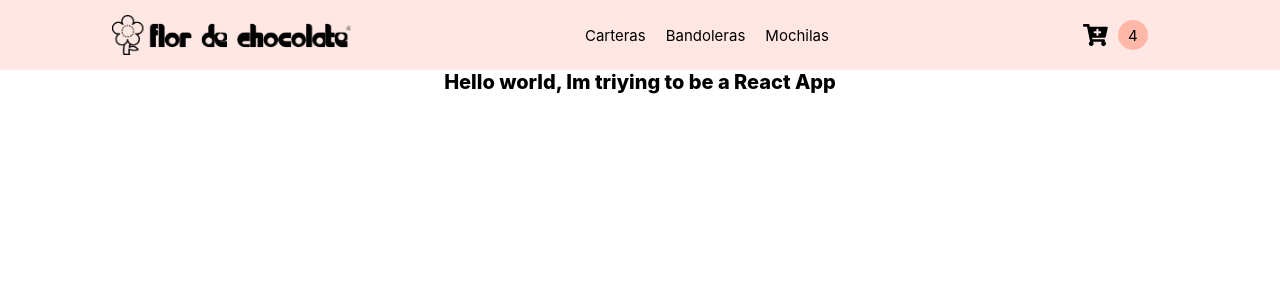
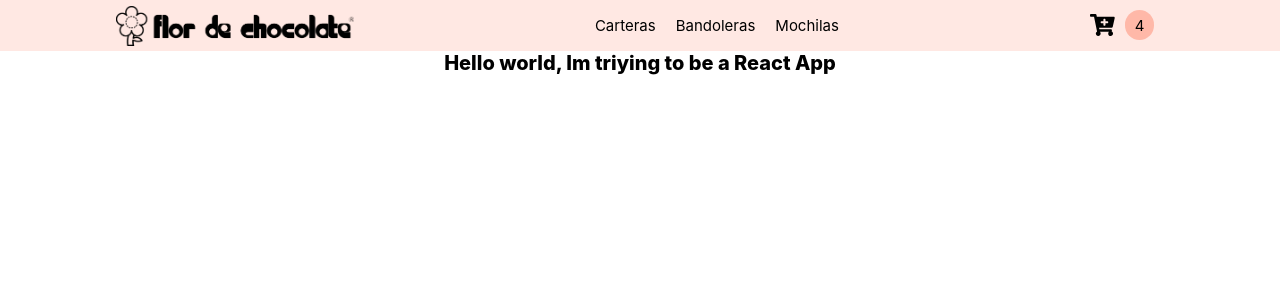
Before and after one commit to arqcsr/CesarTorresProyectoReactCoder, a React (Create React App) app: page / in a window 1280 px wide. Shown: the top 300 px of the page. Built offline with nearby package versions, Linux system fonts and the light colour scheme.

Commit message:
cart&ContainerReady

```diff
--- a/src/components/NavBar.js
+++ b/src/components/NavBar.js
@@ -15,7 +15,7 @@ const Navbar = ()=>{
                     <li className="itemLista">Mochilas</li>
                 </ul>
             </div>
-            <div className="cart">
+            <div>
                 <CartWidget  />
             </div>
         </nav>
```
